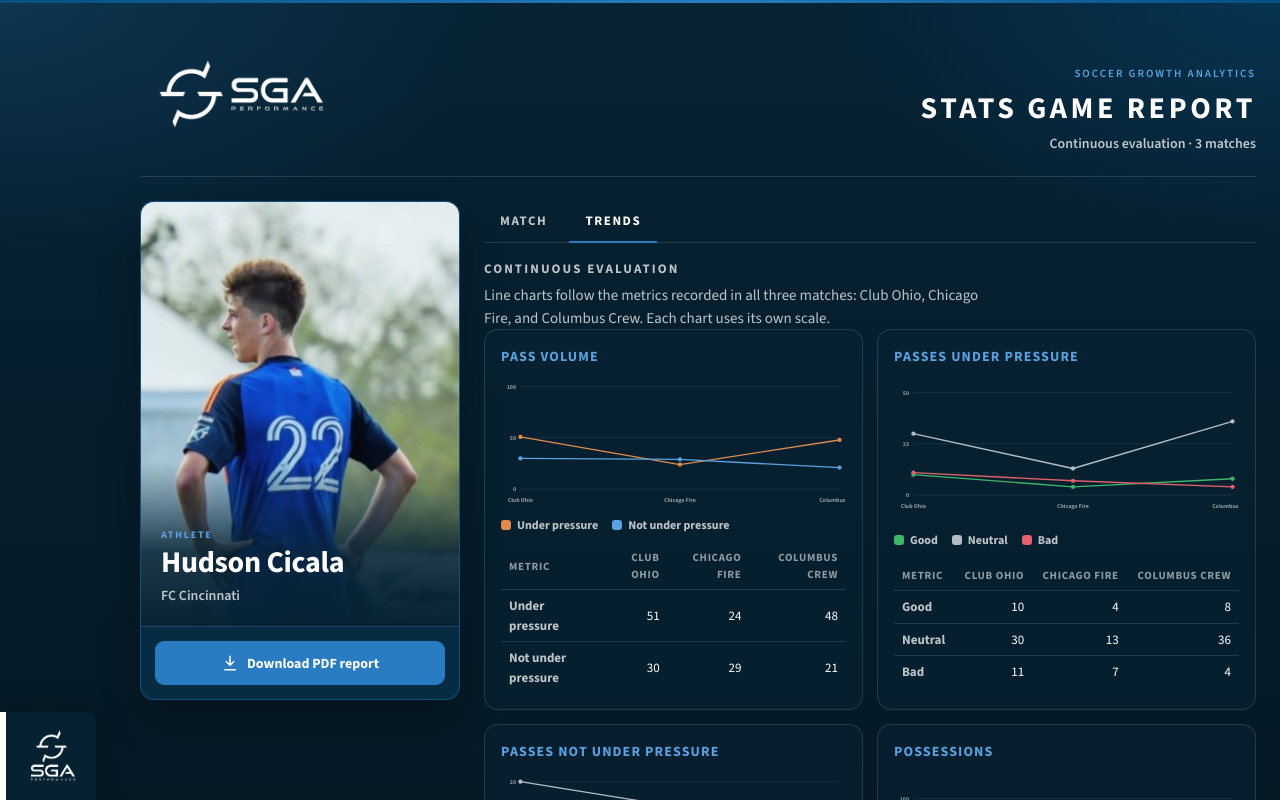
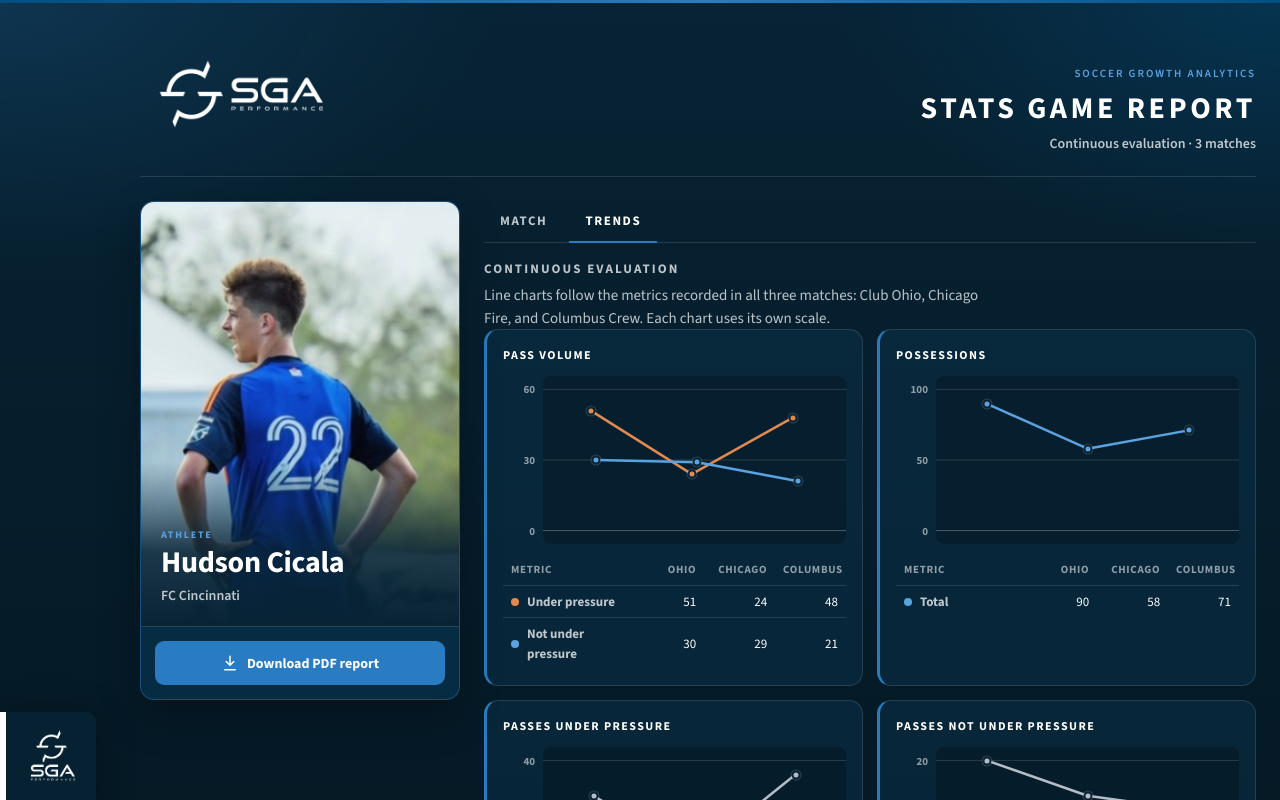
Before and after one commit to Dev-SGA/HudsonCicala_Stats002, a Next.js app: page / in a window 1280 px wide. Both pictures are taken after a click on the tab "TRENDS". Shown: the top 800 px of the page. Built offline with nearby package versions, Linux system fonts and the light colour scheme; a web font is replaced by a local one.

Commit message:
Tighten the Stats summary and trend chart layout.
Stats sits in paired panels with a proportion bar, and the trend charts compare matching metrics without clipping the match labels.

Co-authored-by: Walter Filipe Zanchet <waltfilipe@users.noreply.github.com>

```diff
--- a/app/globals.css
+++ b/app/globals.css
@@ -1119,40 +1119,108 @@ body::before {
 
 .stats-board {
   display: grid;
-  gap: 18px;
+  grid-template-columns: repeat(2, minmax(0, 1fr));
+  gap: 12px;
 }
 
-.stats-group__title {
-  margin: 0 0 10px;
+.stats-panel {
+  display: flex;
+  flex-direction: column;
+  gap: 14px;
+  min-width: 0;
+  padding: 16px;
+  border: 1px solid var(--line);
+  border-radius: var(--radius-sm);
+  background: color-mix(in srgb, var(--sga-navy) 42%, var(--surface-sunken));
+}
+
+.stats-panel__head {
+  display: flex;
+  align-items: baseline;
+  justify-content: space-between;
+  gap: 12px;
+  min-height: 28px;
+}
+
+.stats-panel__title {
+  margin: 0;
   font-size: 11px;
-  font-weight: 700;
-  letter-spacing: 0.14em;
+  font-weight: 800;
+  letter-spacing: 0.12em;
   text-transform: uppercase;
   color: var(--text-faint);
 }
 
-.stats-grid {
+.stats-panel__rate {
+  display: inline-flex;
+  align-items: baseline;
+  gap: 6px;
+  margin: 0;
+  font-size: 12px;
+  font-weight: 700;
+  letter-spacing: 0.06em;
+  text-transform: uppercase;
+  color: var(--text-muted);
+  white-space: nowrap;
+}
+
+.stats-panel__rate strong {
+  font-size: 22px;
+  font-weight: 800;
+  letter-spacing: -0.03em;
+  text-transform: none;
+  color: var(--text);
+  font-variant-numeric: tabular-nums;
+}
+
+.stats-bar {
+  display: flex;
+  height: 8px;
+  margin-top: auto;
+  overflow: hidden;
+  border-radius: 999px;
+  background: color-mix(in srgb, var(--sga-white) 8%, transparent);
+}
+
+.stats-bar__seg--positive {
+  background: var(--tone-positive);
+}
+
+.stats-bar__seg--negative {
+  background: var(--tone-negative);
+}
+
+.stats-bar__seg--accent {
+  background: var(--tone-accent);
+}
+
+.stats-bar__seg--recover {
+  background: #5ec8c5;
+}
+
+.stats-bar__seg--muted {
+  background: color-mix(in srgb, var(--sga-white) 22%, transparent);
+}
+
+.stats-split {
   display: grid;
-  grid-template-columns: repeat(3, minmax(0, 1fr));
+  grid-template-columns: repeat(2, minmax(0, 1fr));
   gap: 12px;
 }
 
-.stats-grid--pair {
-  grid-template-columns: repeat(2, minmax(0, 1fr));
+.stats-split--single {
+  grid-template-columns: 1fr;
 }
 
 .stat-figure {
   display: flex;
   flex-direction: column;
-  gap: 8px;
-  padding: 16px;
-  border: 1px solid var(--line);
-  border-radius: var(--radius-sm);
-  background: var(--surface-sunken);
+  gap: 4px;
+  min-width: 0;
 }
 
 .stat-figure__value {
-  font-size: 40px;
+  font-size: 28px;
   font-weight: 800;
   line-height: 1;
   font-variant-numeric: tabular-nums;
@@ -1166,8 +1234,12 @@ body::before {
   color: var(--tone-negative);
 }
 
+.stat-figure--accent .stat-figure__value {
+  color: var(--tone-accent);
+}
+
 .stat-figure__label {
-  font-size: 12px;
+  font-size: 11px;
   font-weight: 800;
   letter-spacing: 0.08em;
   text-transform: uppercase;
@@ -1187,17 +1259,29 @@ body::before {
 
 .trend-grid {
   display: grid;
-  grid-template-columns: repeat(auto-fit, minmax(320px, 1fr));
+  grid-template-columns: repeat(2, minmax(0, 1fr));
   gap: 14px;
 }
 
 .trend-card {
   display: grid;
-  gap: 10px;
+  align-content: start;
+  gap: 12px;
+  min-width: 0;
   padding: 16px;
   border: 1px solid var(--line);
+  border-left: 3px solid var(--accent);
   border-radius: var(--radius);
-  background: var(--surface);
+  background: color-mix(in srgb, var(--sga-blue) 8%, var(--surface));
+}
+
+.trend-card--wide {
+  grid-column: 1 / -1;
+}
+
+.trend-card--burnt {
+  border-left-color: var(--tone-burnt-yellow);
+  background: color-mix(in srgb, var(--tone-burnt-yellow) 8%, var(--surface));
 }
 
 .trend-card__head {
@@ -1207,11 +1291,11 @@ body::before {
 
 .trend-card__title {
   margin: 0;
-  font-size: 14px;
+  font-size: 12px;
   font-weight: 800;
-  letter-spacing: 0.08em;
+  letter-spacing: 0.12em;
   text-transform: uppercase;
-  color: var(--tone-accent);
+  color: var(--text);
 }
 
 .trend-card__note {
@@ -1220,9 +1304,42 @@ body::before {
   color: var(--text-faint);
 }
 
+.trend-plot {
+  display: grid;
+  grid-template-columns: 32px minmax(0, 1fr);
+  gap: 8px;
+  align-items: start;
+}
+
+.trend-plot__y {
+  position: relative;
+  height: 168px;
+}
+
+.trend-plot__y span {
+  position: absolute;
+  right: 0;
+  transform: translateY(-50%);
+  font-size: 11px;
+  font-weight: 700;
+  line-height: 1;
+  color: var(--text-faint);
+  font-variant-numeric: tabular-nums;
+}
+
+.trend-plot__canvas {
+  position: relative;
+  height: 168px;
+  border-radius: 8px;
+  background: color-mix(in srgb, #000000 22%, transparent);
+}
+
 .trend-chart {
+  position: absolute;
+  inset: 0;
   width: 100%;
-  height: auto;
+  height: 100%;
+  display: block;
 }
 
 .trend-chart__grid {
@@ -1230,36 +1347,36 @@ body::before {
   stroke-width: 1;
 }
 
-.trend-chart__tick,
-.trend-chart__label {
-  fill: var(--text-faint);
-  font-family: var(--font-ui);
-  font-size: 11px;
-  font-weight: 650;
+.trend-chart__grid--base {
+  stroke: color-mix(in srgb, var(--sga-white) 28%, transparent);
 }
 
-.trend-legend {
-  display: flex;
-  flex-wrap: wrap;
-  gap: 8px 14px;
-  margin: 0;
-  padding: 0;
-  list-style: none;
-  font-size: 12px;
-  font-weight: 700;
-  color: var(--text-muted);
+.trend-card--wide .trend-plot__y,
+.trend-card--wide .trend-plot__canvas {
+  height: 200px;
 }
 
-.trend-legend li {
-  display: inline-flex;
-  align-items: center;
-  gap: 6px;
+.trend-dot {
+  position: absolute;
+  width: 9px;
+  height: 9px;
+  border: 2px solid var(--sga-navy);
+  border-radius: 50%;
+  transform: translate(-50%, -50%);
+  box-shadow: 0 0 0 1px color-mix(in srgb, var(--sga-white) 16%, transparent);
 }
 
 .trend-legend__swatch {
-  width: 10px;
-  height: 10px;
-  border-radius: 3px;
+  flex: 0 0 auto;
+  width: 8px;
+  height: 8px;
+  border-radius: 50%;
+}
+
+.trend-table__metric {
+  display: inline-flex;
+  align-items: center;
+  gap: 8px;
 }
 
 .trend-table-wrap {
@@ -1269,6 +1386,7 @@ body::before {
 .trend-table {
   width: 100%;
   border-collapse: collapse;
+  table-layout: fixed;
   font-size: 13px;
 }
 
@@ -1282,7 +1400,13 @@ body::before {
 
 .trend-table th:first-child,
 .trend-table td:first-child {
+  width: 38%;
   text-align: left;
+}
+
+.trend-card--wide .trend-table th:first-child,
+.trend-card--wide .trend-table td:first-child {
+  width: 24%;
 }
 
 .trend-table thead th {
@@ -1299,9 +1423,12 @@ body::before {
 }
 
 @media (max-width: 900px) {
-  .stats-grid,
-  .stats-grid--pair {
-    grid-template-columns: repeat(2, minmax(0, 1fr));
+  .trend-grid {
+    grid-template-columns: 1fr;
+  }
+
+  .trend-card--wide {
+    grid-column: auto;
   }
 }
 
@@ -1314,9 +1441,21 @@ body::before {
     padding: 8px 10px;
   }
 
-  .stats-grid,
-  .stats-grid--pair {
+  .stats-board {
     grid-template-columns: 1fr;
+  }
+
+  .stats-panel__head {
+    align-items: flex-start;
+    flex-direction: column;
+    gap: 4px;
+  }
+
+  .trend-plot__y,
+  .trend-plot__canvas,
+  .trend-card--wide .trend-plot__y,
+  .trend-card--wide .trend-plot__canvas {
+    height: 148px;
   }
 }
 
--- a/components/GameStatsReport.tsx
+++ b/components/GameStatsReport.tsx
@@ -1,6 +1,6 @@
 "use client";
 
-import { useMemo, useState } from "react";
+import { useMemo, useState, type ReactNode } from "react";
 import { AthleteProfileCard } from "@/components/AthleteProfileCard";
 import { ExportPdfButton } from "@/components/ExportPdfButton";
 import { VideoLinksProvider } from "@/components/VideoLinksContext";
@@ -167,7 +167,7 @@ function PossessionStat({
   );
 }
 
-function StatFigure({ label, value, tone }: { label: string; value: string; tone?: "positive" | "negative" }) {
+function StatFigure({ label, value, tone }: { label: string; value: string; tone?: "positive" | "negative" | "accent" }) {
   return (
     <div className={`stat-figure${tone ? ` stat-figure--${tone}` : ""}`}>
       <span className="stat-figure__value">{value}</span>
@@ -176,58 +176,149 @@ function StatFigure({ label, value, tone }: { label: string; value: string; tone
   );
 }
 
-function StatsBoard({ summary }: { summary: MatchSummary }) {
-  const groups: {
-    title: string;
-    pair?: boolean;
-    items: { label: string; value: string; tone?: "positive" | "negative" }[];
-  }[] = [
-    {
-      title: "General passing",
-      pair: true,
-      items: [
-        { label: "Total passes", value: String(summary.totalPasses) },
-        { label: "Accuracy", value: `${summary.accuracy}%`, tone: "positive" },
-      ],
-    },
-    {
-      title: "Offensive duels",
-      items: [
-        { label: "Won", value: String(summary.offensiveWon), tone: "positive" },
-        { label: "Lost", value: String(summary.offensiveLost), tone: "negative" },
-        { label: "% won", value: `${summary.offensiveWinRate}%` },
-      ],
-    },
-    {
-      title: "Defensive duels",
-      items: [
-        { label: "Won", value: String(summary.defensiveWon), tone: "positive" },
-        { label: "Lost", value: String(summary.defensiveLost), tone: "negative" },
-        { label: "% won", value: `${summary.defensiveWinRate}%` },
-      ],
-    },
-    {
-      title: "Interceptions & recoveries",
-      items: [
-        { label: "Total", value: String(summary.regains) },
-        { label: "Interceptions", value: String(summary.interceptions) },
-        { label: "Recoveries", value: String(summary.recoveries) },
-      ],
-    },
-  ];
+function BalanceBar({
+  primary,
+  secondary,
+  primaryTone,
+  secondaryTone,
+  label,
+}: {
+  primary: number;
+  secondary: number;
+  primaryTone: "positive" | "negative" | "accent" | "recover" | "muted";
+  secondaryTone: "positive" | "negative" | "accent" | "recover" | "muted";
+  label: string;
+}) {
+  const total = primary + secondary;
+  const primaryPct = total > 0 ? (primary / total) * 100 : 0;
 
   return (
+    <div className="stats-bar" role="img" aria-label={label}>
+      {total === 0 ? (
+        <span className="stats-bar__seg stats-bar__seg--muted" style={{ width: "100%" }} />
+      ) : (
+        <>
+          <span className={`stats-bar__seg stats-bar__seg--${primaryTone}`} style={{ width: `${primaryPct}%` }} />
+          <span className={`stats-bar__seg stats-bar__seg--${secondaryTone}`} style={{ width: `${100 - primaryPct}%` }} />
+        </>
+      )}
+    </div>
+  );
+}
+
+function StatsPanel({
+  title,
+  rate,
+  rateLabel,
+  bar,
+  figures,
+  single,
+}: {
+  title: string;
+  rate?: string;
+  rateLabel?: string;
+  bar: ReactNode;
+  figures: ReactNode;
+  single?: boolean;
+}) {
+  return (
+    <section className="stats-panel">
+      <header className="stats-panel__head">
+        <h3 className="stats-panel__title">{title}</h3>
+        {rate ? (
+          <p className="stats-panel__rate">
+            <strong>{rate}</strong>
+            {rateLabel}
+          </p>
+        ) : null}
+        </header>
+      <div className={`stats-split${single ? " stats-split--single" : ""}`}>{figures}</div>
+      {bar}
+    </section>
+  );
+}
+
+function StatsBoard({ summary }: { summary: MatchSummary }) {
+  return (
     <div className="stats-board">
-      {groups.map((group) => (
-        <section key={group.title} className="stats-group">
-          <h3 className="stats-group__title">{group.title}</h3>
-          <div className={`stats-grid${group.pair ? " stats-grid--pair" : ""}`}>
-            {group.items.map((item) => (
-              <StatFigure key={item.label} label={item.label} value={item.value} tone={item.tone} />
-            ))}
-          </div>
-        </section>
-      ))}
+      <StatsPanel
+        title="General passing"
+        bar={
+          <BalanceBar
+            primary={summary.accuracy}
+            secondary={Math.max(0, 100 - summary.accuracy)}
+            primaryTone="positive"
+            secondaryTone="muted"
+            label={`Accuracy ${summary.accuracy} percent`}
+          />
+        }
+        figures={
+          <>
+            <StatFigure label="Total passes" value={String(summary.totalPasses)} />
+            <StatFigure label="Accuracy" value={`${summary.accuracy}%`} tone="positive" />
+          </>
+        }
+      />
+      <StatsPanel
+        title="Interceptions & recoveries"
+        rate={String(summary.regains)}
+        rateLabel="total"
+        bar={
+          <BalanceBar
+            primary={summary.interceptions}
+            secondary={summary.recoveries}
+            primaryTone="accent"
+            secondaryTone="recover"
+            label={`${summary.interceptions} interceptions and ${summary.recoveries} recoveries`}
+          />
+        }
+        figures={
+          <>
+            <StatFigure label="Interceptions" value={String(summary.interceptions)} tone="accent" />
+            <StatFigure label="Recoveries" value={String(summary.recoveries)} />
+          </>
+        }
+      />
+      <StatsPanel
+        title="Offensive duels"
+        rate={`${summary.offensiveWinRate}%`}
+        rateLabel="won"
+        bar={
+          <BalanceBar
+            primary={summary.offensiveWon}
+            secondary={summary.offensiveLost}
+            primaryTone="positive"
+            secondaryTone="negative"
+            label={`${summary.offensiveWon} won and ${summary.offensiveLost} lost`}
+          />
+        }
+        figures={
+          <>
+            <StatFigure label="Won" value={String(summary.offensiveWon)} tone="positive" />
+            <StatFigure label="Lost" value={String(summary.offensiveLost)} tone="negative" />
+          </>
+        }
+      />
+      <StatsPanel
+        title="Defensive duels"
+        rate={`${summary.defensiveWinRate}%`}
+        rateLabel="won"
+        bar={
+          <BalanceBar
+            primary={summary.defensiveWon}
+            secondary={summary.defensiveLost}
+            primaryTone="positive"
+            secondaryTone="negative"
+            label={`${summary.defensiveWon} won and ${summary.defensiveLost} lost`}
+          />
+        }
+        figures={
+          <>
+            <StatFigure label="Won" value={String(summary.defensiveWon)} tone="positive" />
+            <StatFigure label="Lost" value={String(summary.defensiveLost)} tone="negative" />
+          </>
+        }
+      />
     </div>
   );
 }
--- a/components/TrendCharts.tsx
+++ b/components/TrendCharts.tsx
@@ -13,6 +13,8 @@ type ChartSpec = {
   id: string;
   title: string;
   note?: string;
+  span?: "wide";
+  tone?: "burnt";
   series: Series[];
 };
 
@@ -29,7 +31,8 @@ function niceMax(value: number): number {
   if (value <= 0) return 1;
   const exp = Math.pow(10, Math.floor(Math.log10(value)));
   const fraction = value / exp;
-  const nice = fraction <= 1 ? 1 : fraction <= 2 ? 2 : fraction <= 5 ? 5 : 10;
+  const steps = [1, 2, 4, 5, 6, 8, 10];
+  const nice = steps.find((step) => step >= fraction - 1e-9) ?? 10;
   return nice * exp;
 }
 
@@ -50,6 +53,18 @@ function chartSpecs(matches: MatchStats[]): ChartSpec[] {
           label: "Not under pressure",
           color: COLORS.accent,
           values: matches.map((match) => match.passesUnderPressure.notUnderPressure),
+        },
+      ],
+    },
+    {
+      id: "possessions",
+      title: "Possessions",
+      series: [
+        {
+          id: "total",
+          label: "Total",
+          color: COLORS.accent,
+          values: matches.map((match) => match.possessions.total),
         },
       ],
     },
@@ -102,20 +117,10 @@ function chartSpecs(matches: MatchStats[]): ChartSpec[] {
       ],
     },
     {
-      id: "possessions",
-      title: "Possessions",
-      series: [
-        {
-          id: "total",
-          label: "Total",
-          color: COLORS.accent,
-          values: matches.map((match) => match.possessions.total),
-        },
-      ],
-    },
-    {
       id: "possession-losses",
       title: "Lost balls, wrong passes, lost plays",
+      span: "wide",
+      tone: "burnt",
       series: [
         {
           id: "lost-balls",
@@ -140,41 +145,54 @@ function chartSpecs(matches: MatchStats[]): ChartSpec[] {
   ];
 }
 
+function formatTick(value: number): string {
+  return Number.isInteger(value) ? String(value) : value.toFixed(1);
+}
+
 function LineChart({ labels, spec }: { labels: string[]; spec: ChartSpec }) {
-  const width = 640;
-  const height = 240;
-  const pad = { top: 18, right: 12, bottom: 32, left: 36 };
   const peak = Math.max(
     1,
     ...spec.series.flatMap((series) => series.values.filter((value): value is number => value != null)),
   );
   const yMax = niceMax(peak);
-  const innerW = width - pad.left - pad.right;
-  const innerH = height - pad.top - pad.bottom;
-  const xAt = (index: number) =>
-    labels.length <= 1 ? pad.left + innerW / 2 : pad.left + (index / (labels.length - 1)) * innerW;
-  const yAt = (value: number) => pad.top + innerH - (value / yMax) * innerH;
-  const ticks = [0, yMax / 2, yMax];
+  const yPad = 8;
+  const yAt = (value: number) => yPad + (100 - yPad * 2) * (1 - value / yMax);
+  const xAt = (index: number, seriesIndex: number) => {
+    const center = ((index + 0.5) / Math.max(labels.length, 1)) * 100;
+    const spread = spec.series.length <= 1 ? 0 : 1.8;
+    return center + (seriesIndex - (spec.series.length - 1) / 2) * spread;
+  };
+  const ticks = [yMax, yMax / 2, 0];
 
   return (
-    <article className="trend-card">
+    <article className={`trend-card trend-card--${spec.tone ?? "accent"}${spec.span === "wide" ? " trend-card--wide" : ""}`}>
       <header className="trend-card__head">
         <h3 className="trend-card__title">{spec.title}</h3>
         {spec.note ? <p className="trend-card__note">{spec.note}</p> : null}
       </header>
-      <svg className="trend-chart" viewBox={`0 0 ${width} ${height}`} role="img" aria-label={spec.title}>
-        {ticks.map((tick) => {
-          const y = yAt(tick);
-          return (
-            <g key={tick}>
-              <line x1={pad.left} x2={width - pad.right} y1={y} y2={y} className="trend-chart__grid" />
-              <text x={pad.left - 8} y={y + 4} className="trend-chart__tick" textAnchor="end">
-                {Number.isInteger(tick) ? tick : tick.toFixed(1)}
-              </text>
-            </g>
-          );
-        })}
-        {spec.series.map((series) => {
+      <div className="trend-plot">
+        <div className="trend-plot__y" aria-hidden="true">
+          {ticks.map((tick) => (
+            <span key={tick} style={{ top: `${yAt(tick)}%` }}>
+              {formatTick(tick)}
+            </span>
+          ))}
+        </div>
+        <div className="trend-plot__main">
+          <div className="trend-plot__canvas">
+            <svg className="trend-chart" viewBox="0 0 100 100" preserveAspectRatio="none" role="img" aria-label={spec.title}>
+              {ticks.map((tick) => (
+                <line
+                  key={tick}
+                  x1={0}
+                  x2={100}
+                  y1={yAt(tick)}
+                  y2={yAt(tick)}
+                  className={`trend-chart__grid${tick === 0 ? " trend-chart__grid--base" : ""}`}
+                  vectorEffect="non-scaling-stroke"
+                />
+              ))}
+              {spec.series.map((series, seriesIndex) => {
                 const runs: string[] = [];
                 let current = "";
                 series.values.forEach((value, index) => {
@@ -184,39 +202,39 @@ function LineChart({ labels, spec }: { labels: string[]; spec: ChartSpec }) {
                     return;
                   }
                   const command = current ? "L" : "M";
-            current += `${command}${xAt(index)},${yAt(value)} `;
+                  current += `${command}${xAt(index, seriesIndex)},${yAt(value)} `;
                 });
                 if (current) runs.push(current);
 
-          return (
-            <g key={series.id}>
-              {runs.map((d) => (
-                <path key={d} d={d} fill="none" stroke={series.color} strokeWidth="2.5" strokeLinejoin="round" strokeLinecap="round" />
-              ))}
-              {series.values.map((value, index) =>
+                return runs.map((d, run) => (
+                  <path
+                    key={`${series.id}-${run}`}
+                    d={d}
+                    fill="none"
+                    stroke={series.color}
+                    strokeWidth={2.5}
+                    strokeLinejoin="round"
+                    strokeLinecap="round"
+                    vectorEffect="non-scaling-stroke"
+                  />
+                ));
+              })}
+            </svg>
+            {spec.series.map((series, seriesIndex) =>
+              series.values.map((value, index) =>
                 value == null ? null : (
-                  <circle key={`${series.id}-${index}`} cx={xAt(index)} cy={yAt(value)} r="4" fill={series.color}>
-                    <title>{`${series.label}, ${labels[index]}: ${value}`}</title>
-                  </circle>
+                  <span
+                    key={`${series.id}-${index}`}
+                    className="trend-dot"
+                    style={{ left: `${xAt(index, seriesIndex)}%`, top: `${yAt(value)}%`, background: series.color }}
+                    title={`${series.label}, ${labels[index]}: ${value}`}
+                  />
+                ),
               ),
             )}
-            </g>
-          );
-        })}
-        {labels.map((label, index) => (
-          <text key={label} x={xAt(index)} y={height - 8} className="trend-chart__label" textAnchor="middle">
-            {label}
-          </text>
-        ))}
-      </svg>
-      <ul className="trend-legend">
-        {spec.series.map((series) => (
-          <li key={series.id}>
-            <span className="trend-legend__swatch" style={{ background: series.color }} />
-            {series.label}
-          </li>
-        ))}
-      </ul>
+          </div>
+        </div>
+      </div>
       <div className="trend-table-wrap">
         <table className="trend-table">
           <thead>
@@ -232,7 +250,12 @@ function LineChart({ labels, spec }: { labels: string[]; spec: ChartSpec }) {
           <tbody>
             {spec.series.map((series) => (
               <tr key={series.id}>
-                <th scope="row">{series.label}</th>
+                <th scope="row">
+                  <span className="trend-table__metric">
+                    <span className="trend-legend__swatch" style={{ background: series.color }} />
+                    {series.label}
+                  </span>
+                </th>
                 {series.values.map((value, index) => (
                   <td key={`${series.id}-${labels[index]}`}>{value == null ? "—" : value}</td>
                 ))}
@@ -245,8 +268,14 @@ function LineChart({ labels, spec }: { labels: string[]; spec: ChartSpec }) {
   );
 }
 
+const AXIS_LABEL: Record<string, string> = {
+  "Club Ohio": "Ohio",
+  "Chicago Fire": "Chicago",
+  "Columbus Crew": "Columbus",
+};
+
 export function TrendCharts({ matches }: { matches: MatchStats[] }) {
-  const labels = matches.map((match) => match.shortLabel);
+  const labels = matches.map((match) => AXIS_LABEL[match.shortLabel] ?? match.shortLabel);
   const charts = chartSpecs(matches);
 
   return (
```
Lines whose indentation alone changed are shown as unchanged.
